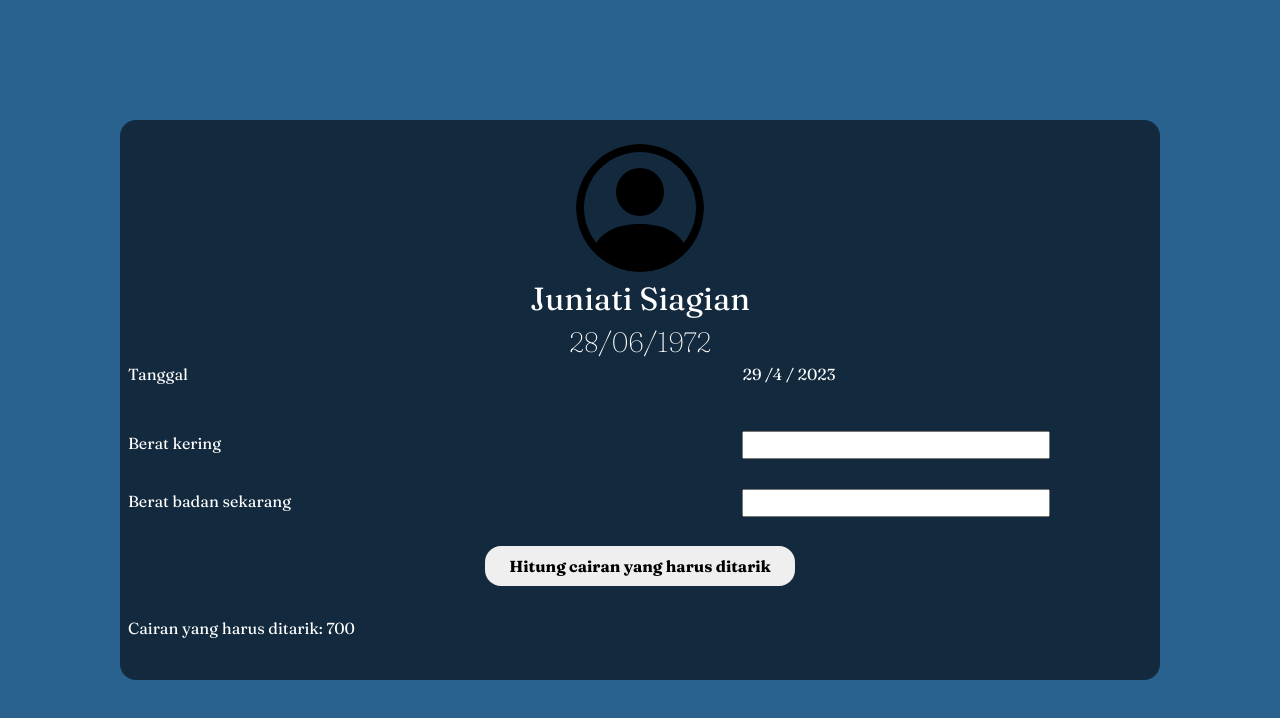
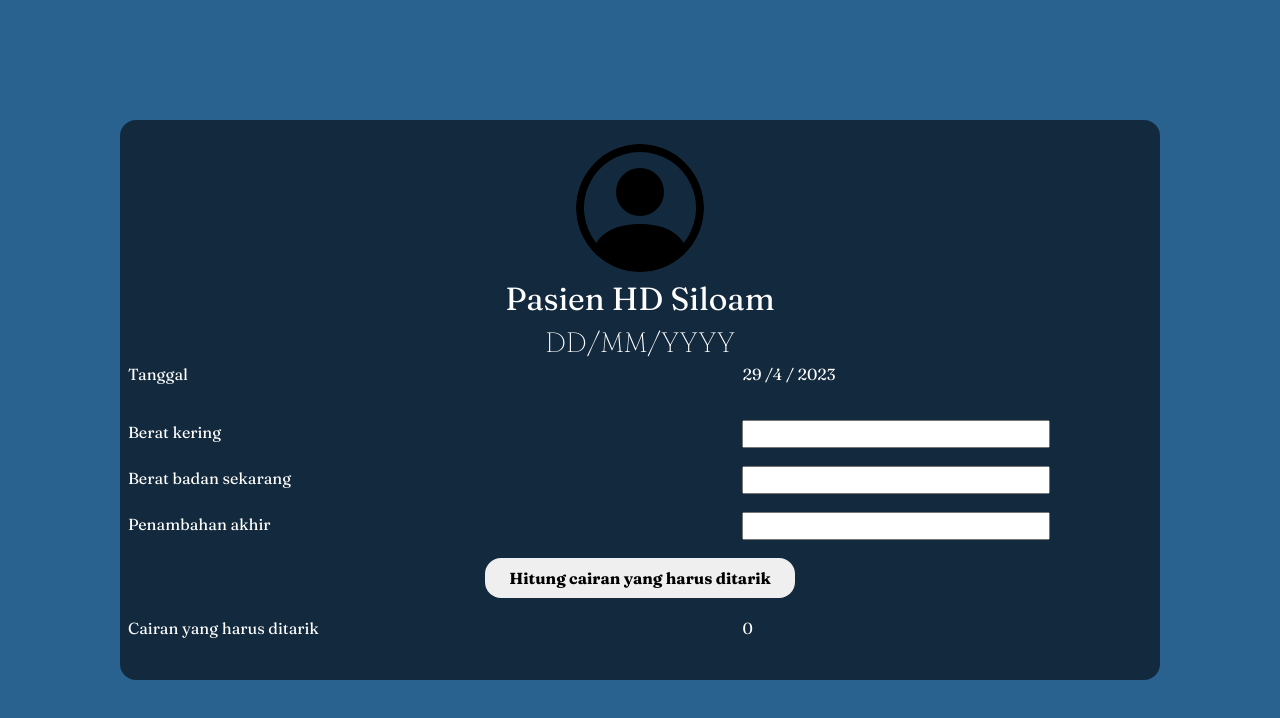
Before and after one commit to phillip-steven/outtakefluid, a plain HTML site: page index.html in a window 1280 px wide. Both pictures are taken after a click on the button "Hitung cairan yang harus ditarik". Drawn offline with nearby package versions, Linux system fonts and the light colour scheme.

Commit message:
Update magic number and pattern = d for input

```diff
--- a/index.html
+++ b/index.html
@@ -26,8 +26,8 @@
           <img src="./src/svg/person-circle.svg" alt="" />
         </div>
         <div class="profile-detail">
-          <h2>Juniati Siagian</h2>
-          <h3>28/06/1972</h3>
+          <h2>Pasien HD Siloam</h2>
+          <h3>DD/MM/YYYY</h3>
         </div>
       </section>
       <section class="outtakeFluid">
@@ -37,16 +37,30 @@
         </div>
         <div class="block">
           <label for="constantWeight">Berat kering </label>
-          <input type="number" id="constantWeight" />
+          <input type="number" id="constantWeight" pattern="\d*/" />
         </div>
         <div class="block">
           <label for="todayWeight">Berat badan sekarang </label>
-          <input type="number" id="todayWeight" />
+          <input type="number" id="todayWeight" pattern="\d*/" />
+        </div>
+        <div class="block">
+          <label for="magicNumber">Penambahan akhir </label>
+          <input
+            type="number"
+            id="magicNumber"
+            min="400"
+            max="700"
+            step="100"
+            pattern="\d*/"
+          />
         </div>
         <button onclick="submitOuttake()">
           Hitung cairan yang harus ditarik
         </button>
-        <p id="outTake"></p>
+        <div class="block">
+          <label for="todayWeight">Cairan yang harus ditarik </label>
+          <p id="outTake"></p>
+        </div>
       </section>
     </main>
   </body>
--- a/script.js
+++ b/script.js
@@ -1,22 +1,21 @@
 // Start of define date
-const a = new Date();
+const date = new Date();
 document.getElementById(
   "todayDate"
-).innerHTML = `${a.getDate()} /${a.getMonth()} / ${a.getFullYear()}`;
+).innerHTML = `${date.getDate()} /${date.getMonth()} / ${date.getFullYear()}`;
 // End of define date
 
-function calculateOuttake(constWeight, magicNumber, todayWeight) {
+function calculateOuttake(constWeight, todayWeight, magicNumber) {
   return parseInt(todayWeight * 1000 - constWeight * 1000 + magicNumber);
 }
 
 function submitOuttake() {
-  const cWeight = document.getElementById("constantWeight").value;
-  const tWeight = document.getElementById("todayWeight").value;
-  return (document.getElementById(
-    "outTake"
-  ).innerHTML = `Cairan yang harus ditarik: ${calculateOuttake(
+  const cWeight = Number(document.getElementById("constantWeight").value);
+  const tWeight = Number(document.getElementById("todayWeight").value);
+  const mNumber = Number(document.getElementById("magicNumber").value);
+  return (document.getElementById("outTake").innerText = ` ${calculateOuttake(
     cWeight,
-    700,
-    tWeight
+    tWeight,
+    mNumber
   )}`);
 }
```
